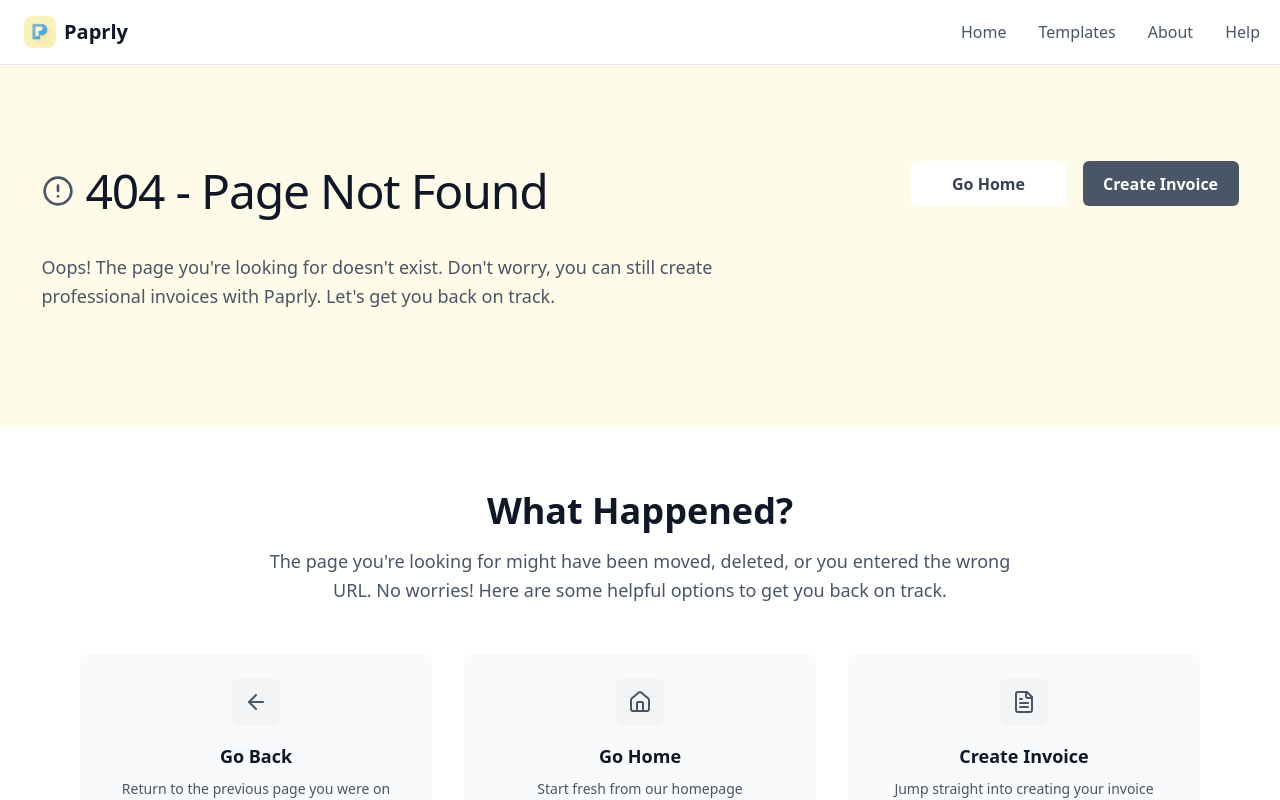
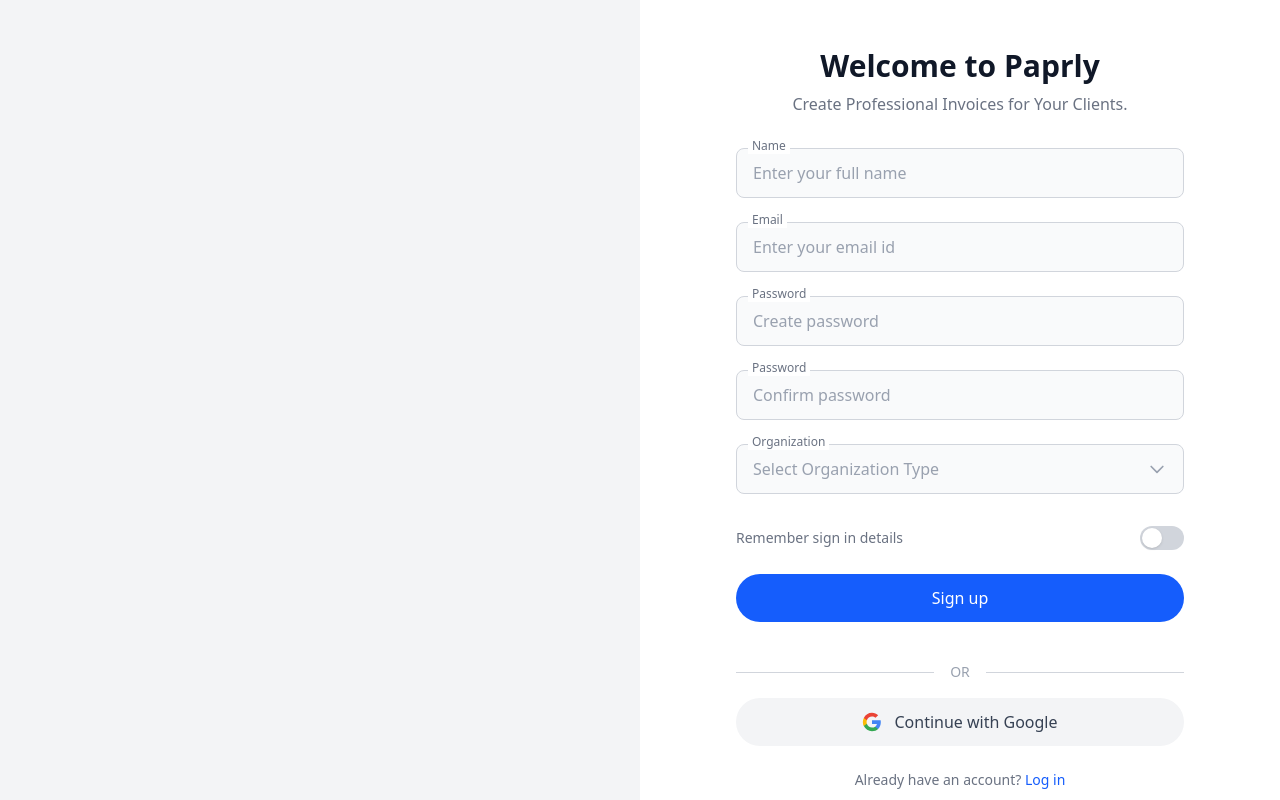
Before and after one commit to tensorflow4545/paperly-frontend, a Next.js app: page /signup in a window 1280 px wide. Before the commit this address had no page. Shown: the top 800 px of the page. Built offline with nearby package versions, Linux system fonts and the light colour scheme.

Commit message:
made the signup page

```diff
--- a/package.json
+++ b/package.json
@@ -20,7 +20,8 @@
     "pdf-lib": "^1.17.1",
     "pdfjs-dist": "^5.4.54",
     "react": "19.1.0",
-    "react-dom": "19.1.0"
+    "react-dom": "19.1.0",
+    "react-icons": "^5.5.0"
   },
   "devDependencies": {
     "@eslint/eslintrc": "^3",
--- /dev/null
+++ b/src/app/signup/page.js
@@ -0,0 +1,230 @@
+"use client"
+
+import { useState } from "react"
+
+export default function SignupPage() {
+  const [form, setForm] = useState({
+    name: "",
+    email: "",
+    password: "",
+    confirmPassword: "",
+    organization: "",
+    remember: false,
+  })
+
+  const [isDropdownOpen, setIsDropdownOpen] = useState(false)
+
+  const handleChange = (e) => {
+    const { name, value, type, checked } = e.target
+    setForm((prev) => ({
+      ...prev,
+      [name]: type === "checkbox" ? checked : value,
+    }))
+  }
+
+  const handleOrganizationSelect = (value) => {
+    setForm((prev) => ({ ...prev, organization: value }))
+    setIsDropdownOpen(false)
+  }
+
+  const handleSubmit = (e) => {
+    e.preventDefault()
+    console.log("Form submitted:", form)
+  }
+
+  const organizationOptions = [
+    "Agencies & Small Teams",
+    "Grown startups & enterprises",
+    "Individuals / Early-stage solo founders",
+  ]
+
+  return (
+    <div className="flex min-h-screen">
+      {/* Left Side */}
+      <div className="hidden md:flex w-1/2 bg-gray-100 relative overflow-hidden">
+    </div>
+
+      {/* Right Side - Form */}
+      <div className="w-full md:w-1/2 bg-white flex items-center justify-center px-8 py-12">
+        <div className="w-full max-w-md">
+          {/* Header */}
+          <div className="text-center mb-8">
+            <h1 className="text-3xl font-bold text-gray-900 mb-2">Welcome to Paprly</h1>
+            <p className="text-gray-500">Create Professional Invoices for Your Clients.</p>
+          </div>
+
+          {/* Form */}
+          <form onSubmit={handleSubmit} className="space-y-6">
+            {/* Name Field */}
+            <div className="relative">
+              <label className="absolute -top-2.5 left-3 bg-white px-1 text-xs text-gray-500">Name</label>
+              <input
+                type="text"
+                name="name"
+                value={form.name}
+                onChange={handleChange}
+                placeholder="Enter your full name"
+                className="w-full px-4 py-3 border border-gray-300 rounded-lg bg-gray-50 focus:outline-none focus:ring-2 focus:ring-blue-500 focus:border-transparent placeholder:text-gray-400"
+              />
+            </div>
+
+            {/* Email Field */}
+            <div className="relative">
+              <label className="absolute -top-2.5 left-3 bg-white px-1 text-xs text-gray-500">Email</label>
+              <input
+                type="email"
+                name="email"
+                value={form.email}
+                onChange={handleChange}
+                placeholder="Enter your email id"
+                className="w-full px-4 py-3 border border-gray-300 rounded-lg bg-gray-50 focus:outline-none focus:ring-2 focus:ring-blue-500 focus:border-transparent placeholder:text-gray-400"
+              />
+            </div>
+
+            {/* Password Field */}
+            <div className="relative">
+              <label className="absolute -top-2.5 left-3 bg-white px-1 text-xs text-gray-500">Password</label>
+              <input
+                type="password"
+                name="password"
+                value={form.password}
+                onChange={handleChange}
+                placeholder="Create password"
+                className="w-full px-4 py-3 border border-gray-300 rounded-lg bg-gray-50 focus:outline-none focus:ring-2 focus:ring-blue-500 focus:border-transparent placeholder:text-gray-400"
+              />
+            </div>
+
+            {/* Confirm Password Field */}
+            <div className="relative">
+              <label className="absolute -top-2.5 left-3 bg-white px-1 text-xs text-gray-500">Password</label>
+              <input
+                type="password"
+                name="confirmPassword"
+                value={form.confirmPassword}
+                onChange={handleChange}
+                placeholder="Confirm password"
+                className="w-full px-4 py-3 border border-gray-300 rounded-lg bg-gray-50 focus:outline-none focus:ring-2 focus:ring-blue-500 focus:border-transparent placeholder:text-gray-400"
+              />
+            </div>
+
+            {/* Organization Dropdown */}
+            <div className="relative">
+              <label className="absolute -top-2.5 left-3 bg-white px-1 text-xs text-gray-500">Organization</label>
+              <button
+                type="button"
+                onClick={() => setIsDropdownOpen(!isDropdownOpen)}
+                className="w-full px-4 py-3 border border-gray-300 rounded-lg bg-gray-50 focus:outline-none focus:ring-2 focus:ring-blue-500 focus:border-transparent text-left flex items-center justify-between hover:bg-gray-100 transition-colors duration-200"
+              >
+                <span className={form.organization ? "text-gray-900" : "text-gray-400"}>
+                  {form.organization || "Select Organization Type"}
+                </span>
+                <svg
+                  className={`w-5 h-5 text-gray-400 transition-transform duration-300 ease-in-out ${isDropdownOpen ? "rotate-180" : ""}`}
+                  fill="none"
+                  stroke="currentColor"
+                  strokeWidth="2"
+                  viewBox="0 0 24 24"
+                >
+                  <path strokeLinecap="round" strokeLinejoin="round" d="M19 9l-7 7-7-7" />
+                </svg>
+              </button>
+
+              <div
+                className={`absolute top-full left-0 right-0 bg-white border border-gray-300 rounded-lg shadow-lg mt-1 z-20 transition-all duration-300 ease-out origin-top ${
+                  isDropdownOpen
+                    ? "opacity-100 scale-y-100 translate-y-0"
+                    : "opacity-0 scale-y-95 -translate-y-2 pointer-events-none"
+                }`}
+              >
+                {organizationOptions.map((option, index) => (
+                  <button
+                    key={index}
+                    type="button"
+                    onClick={() => handleOrganizationSelect(option)}
+                    className="w-full px-4 py-3 text-left hover:bg-blue-50 hover:text-blue-600 transition-all duration-200 text-gray-700 border-b border-gray-100 last:border-b-0 first:rounded-t-lg last:rounded-b-lg transform hover:scale-[1.02] active:scale-[0.98]"
+                  >
+                    {option}
+                  </button>
+                ))}
+              </div>
+            </div>
+
+            {/* Remember Toggle */}
+            <div className="flex items-center justify-between mt-8 mb-6">
+              <span className="text-sm text-gray-500">Remember sign in details</span>
+              <label className="flex items-center cursor-pointer">
+                <input
+                  type="checkbox"
+                  name="remember"
+                  checked={form.remember}
+                  onChange={handleChange}
+                  className="sr-only"
+                />
+                <div
+                  className={`w-11 h-6 rounded-full transition-colors duration-200 relative ${
+                    form.remember ? "bg-blue-500" : "bg-gray-300"
+                  }`}
+                >
+                  <div
+                    className={`absolute top-0.5 ${
+                      form.remember ? "left-6" : "left-0.5"
+                    } w-5 h-5 bg-white rounded-full shadow transition-all duration-200`}
+                  />
+                </div>
+              </label>
+            </div>
+
+            {/* Sign Up Button */}
+            <button
+              type="submit"
+              className="w-full bg-blue-600 hover:bg-blue-700 text-white font-medium py-3 px-6 rounded-full transition-colors duration-200"
+            >
+              Sign up
+            </button>
+
+            {/* OR Divider */}
+            <div className="flex items-center my-4">
+              <hr className="flex-1 border-gray-300" />
+              <span className="mx-4 text-gray-400 text-sm">OR</span>
+              <hr className="flex-1 border-gray-300" />
+            </div>
+
+            {/* Google Button */}
+            <button
+              type="button"
+              className="w-full bg-gray-100 hover:bg-gray-200 text-gray-700 font-medium py-3 px-6 rounded-full flex items-center justify-center gap-3 transition-colors duration-200"
+            >
+              <svg className="w-5 h-5" viewBox="0 0 24 24">
+                <path
+                  fill="#4285F4"
+                  d="M22.56 12.25c0-.78-.07-1.53-.2-2.25H12v4.26h5.92c-.26 1.37-1.04 2.53-2.21 3.31v2.77h3.57c2.08-1.92 3.28-4.74 3.28-8.09z"
+                />
+                <path
+                  fill="#34A853"
+                  d="M12 23c2.97 0 5.46-.98 7.28-2.66l-3.57-2.77c-.98.66-2.23 1.06-3.71 1.06-2.86 0-5.29-1.93-6.16-4.53H2.18v2.84C3.99 20.53 7.7 23 12 23z"
+                />
+                <path
+                  fill="#FBBC05"
+                  d="M5.84 14.09c-.22-.66-.35-1.36-.35-2.09s.13-1.43.35-2.09V7.07H2.18C1.43 8.55 1 10.22 1 12s.43 3.45 1.18 4.93l2.85-2.22.81-.62z"
+                />
+                <path
+                  fill="#EA4335"
+                  d="M12 5.38c1.62 0 3.06.56 4.21 1.64l3.15-3.15C17.45 2.09 14.97 1 12 1 7.7 1 3.99 3.47 2.18 7.07l3.66 2.84c.87-2.6 3.3-4.53 6.16-4.53z"
+                />
+              </svg>
+              Continue with Google
+            </button>
+
+            {/* Login Link */}
+            <div className="text-center text-sm text-gray-500 mt-4">
+              Already have an account?{" "}
+              <a href="/login" className="text-blue-600 hover:text-blue-700 font-medium">
+                Log in
+              </a>
+            </div>
+          </form>
+        </div>
+      </div>
+    </div>
+  )
+}
```
Also changed, not shown: 1 other file (tests, documents, lock files or other folders).
